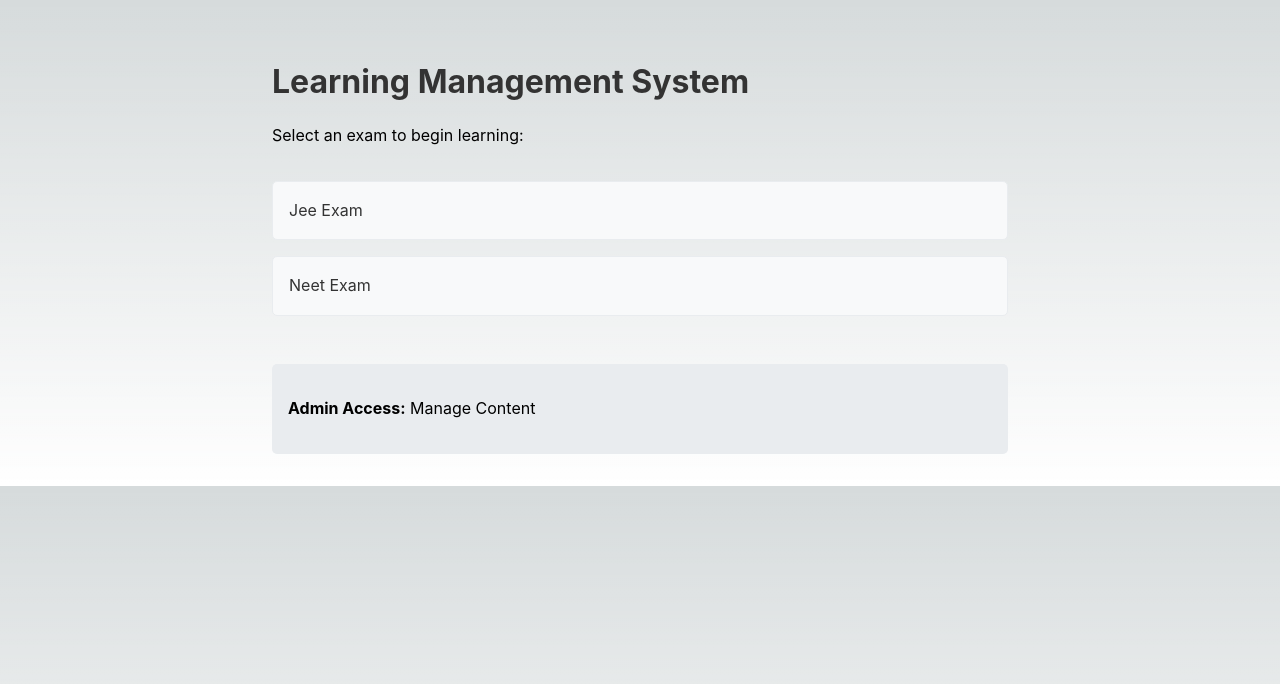
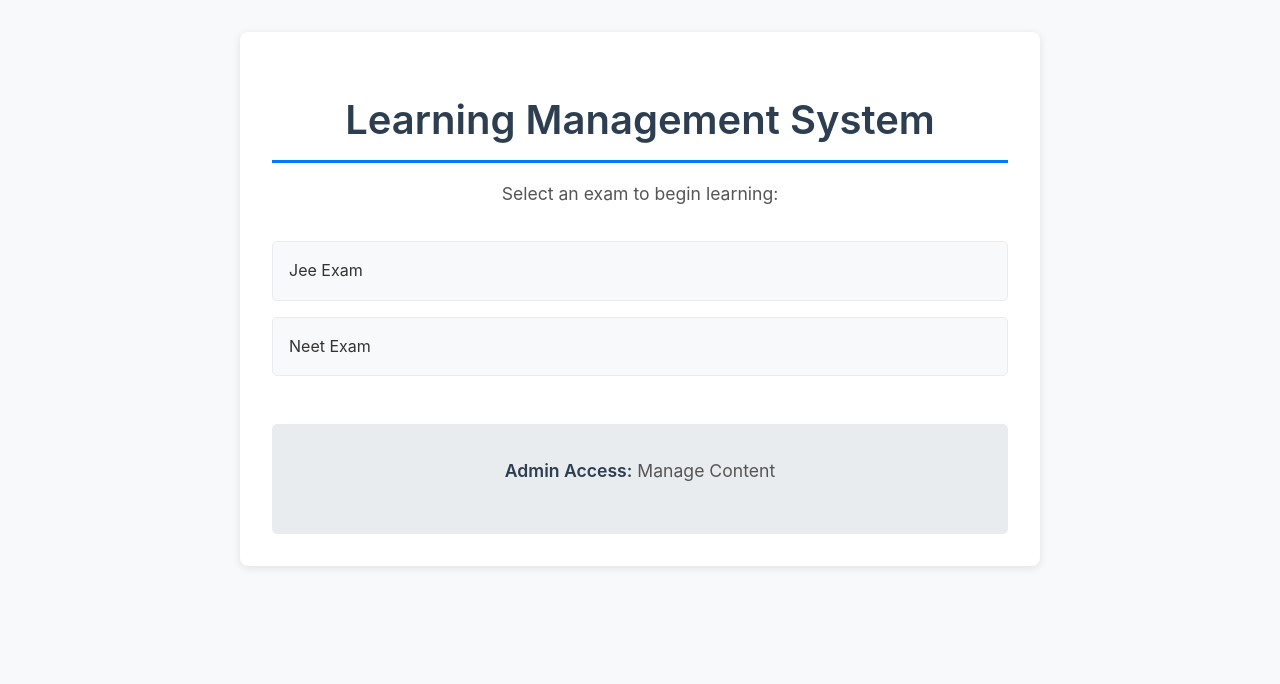
Before and after one commit to balagithub98/lms-nextjs, a Next.js app: page / in a window 1280 px wide. Shown: the top 684 px of the page. Built offline with nearby package versions, Linux system fonts and the light colour scheme.

Commit message:
Fix duplicate headings and improve text visibility
- Remove duplicate H1 tags from all sample data files
- Fix color scheme for better text visibility
- Improve module content styling with white backgrounds
- Add proper contrast and typography hierarchy
- Fix breadcrumb navigation styling

```diff
--- a/data/jee/mathematics/derivatives/basic-rules/module-1/index.json
+++ b/data/jee/mathematics/derivatives/basic-rules/module-1/index.json
@@ -6,7 +6,7 @@
   "module_number": 1,
   "slug": "module-1",
   "title": "Basic Derivative Rules",
-  "content_html": "<h1>Basic Derivative Rules</h1><p>This module covers the fundamental rules for finding derivatives.</p><h2>Power Rule</h2><p>If f(x) = x^n, then f'(x) = nx^(n-1)</p><h2>Constant Rule</h2><p>The derivative of a constant is zero.</p><h2>Sum and Difference Rules</h2><p>The derivative of a sum (or difference) is the sum (or difference) of the derivatives.</p><h2>Product Rule</h2><p>If f(x) = u(x)v(x), then f'(x) = u'(x)v(x) + u(x)v'(x)</p><h2>Quotient Rule</h2><p>If f(x) = u(x)/v(x), then f'(x) = [u'(x)v(x) - u(x)v'(x)] / [v(x)]²</p>",
+  "content_html": "<p>This module covers the fundamental rules for finding derivatives.</p><h2>Power Rule</h2><p>If f(x) = x^n, then f'(x) = nx^(n-1)</p><h2>Constant Rule</h2><p>The derivative of a constant is zero.</p><h2>Sum and Difference Rules</h2><p>The derivative of a sum (or difference) is the sum (or difference) of the derivatives.</p><h2>Product Rule</h2><p>If f(x) = u(x)v(x), then f'(x) = u'(x)v(x) + u(x)v'(x)</p><h2>Quotient Rule</h2><p>If f(x) = u(x)/v(x), then f'(x) = [u'(x)v(x) - u(x)v'(x)] / [v(x)]²</p>",
   "mcqs": [
     {
       "question": "What is the derivative of f(x) = x³?",
--- a/data/jee/mathematics/limits/continuity/module-1/index.json
+++ b/data/jee/mathematics/limits/continuity/module-1/index.json
@@ -6,7 +6,7 @@
   "module_number": 1,
   "slug": "module-1",
   "title": "Limits and Continuity — Basics",
-  "content_html": "<h1>Limits and Continuity</h1><p>This module covers the fundamental concepts of limits and continuity in calculus.</p><h2>What is a Limit?</h2><p>A limit describes the behavior of a function as the input approaches a particular value. It's the value that the function approaches, not necessarily the value it reaches.</p><h2>Key Concepts</h2><ul><li><strong>Left-hand limit:</strong> The limit as x approaches from the left</li><li><strong>Right-hand limit:</strong> The limit as x approaches from the right</li><li><strong>Two-sided limit:</strong> Both left and right limits exist and are equal</li></ul><h2>Continuity</h2><p>A function is continuous at a point if:</p><ol><li>The function is defined at that point</li><li>The limit exists at that point</li><li>The limit equals the function value</li></ol>",
+  "content_html": "<p>This module covers the fundamental concepts of limits and continuity in calculus.</p><h2>What is a Limit?</h2><p>A limit describes the behavior of a function as the input approaches a particular value. It's the value that the function approaches, not necessarily the value it reaches.</p><h2>Key Concepts</h2><ul><li><strong>Left-hand limit:</strong> The limit as x approaches from the left</li><li><strong>Right-hand limit:</strong> The limit as x approaches from the right</li><li><strong>Two-sided limit:</strong> Both left and right limits exist and are equal</li></ul><h2>Continuity</h2><p>A function is continuous at a point if:</p><ol><li>The function is defined at that point</li><li>The limit exists at that point</li><li>The limit equals the function value</li></ol>",
   "mcqs": [
     {
       "question": "What is the limit of (x² - 4)/(x - 2) as x → 2?",
--- a/data/jee/mathematics/limits/continuity/module-2/index.json
+++ b/data/jee/mathematics/limits/continuity/module-2/index.json
@@ -6,7 +6,7 @@
   "module_number": 2,
   "slug": "module-2",
   "title": "Advanced Continuity Concepts",
-  "content_html": "<h1>Advanced Continuity Concepts</h1><p>This module explores more complex aspects of continuity and their applications.</p><h2>Types of Discontinuities</h2><p>There are three main types of discontinuities:</p><ul><li><strong>Removable discontinuity:</strong> The limit exists but doesn't equal the function value</li><li><strong>Jump discontinuity:</strong> Left and right limits exist but are different</li><li><strong>Infinite discontinuity:</strong> The limit approaches infinity</li></ul><h2>Continuity on Intervals</h2><p>A function is continuous on an interval if it's continuous at every point in that interval.</p><h2>Intermediate Value Theorem</h2><p>If f is continuous on [a,b] and k is between f(a) and f(b), then there exists c in (a,b) such that f(c) = k.</p>",
+  "content_html": "<p>This module explores more complex aspects of continuity and their applications.</p><h2>Types of Discontinuities</h2><p>There are three main types of discontinuities:</p><ul><li><strong>Removable discontinuity:</strong> The limit exists but doesn't equal the function value</li><li><strong>Jump discontinuity:</strong> Left and right limits exist but are different</li><li><strong>Infinite discontinuity:</strong> The limit approaches infinity</li></ul><h2>Continuity on Intervals</h2><p>A function is continuous on an interval if it's continuous at every point in that interval.</p><h2>Intermediate Value Theorem</h2><p>If f is continuous on [a,b] and k is between f(a) and f(b), then there exists c in (a,b) such that f(c) = k.</p>",
   "mcqs": [
     {
       "question": "What type of discontinuity does f(x) = (x²-1)/(x-1) have at x = 1?",
--- a/data/jee/physics/mechanics/kinematics/module-1/index.json
+++ b/data/jee/physics/mechanics/kinematics/module-1/index.json
@@ -6,7 +6,7 @@
   "module_number": 1,
   "slug": "module-1",
   "title": "Introduction to Kinematics",
-  "content_html": "<h1>Introduction to Kinematics</h1><p>Kinematics is the branch of physics that describes the motion of objects without considering the forces that cause the motion.</p><h2>Key Concepts</h2><ul><li><strong>Displacement:</strong> The change in position of an object</li><li><strong>Velocity:</strong> The rate of change of displacement</li><li><strong>Acceleration:</strong> The rate of change of velocity</li></ul><h2>Equations of Motion</h2><p>For uniformly accelerated motion:</p><ul><li>v = u + at</li><li>s = ut + ½at²</li><li>v² = u² + 2as</li></ul><p>Where:<br>v = final velocity<br>u = initial velocity<br>a = acceleration<br>t = time<br>s = displacement</p>",
+  "content_html": "<p>Kinematics is the branch of physics that describes the motion of objects without considering the forces that cause the motion.</p><h2>Key Concepts</h2><ul><li><strong>Displacement:</strong> The change in position of an object</li><li><strong>Velocity:</strong> The rate of change of displacement</li><li><strong>Acceleration:</strong> The rate of change of velocity</li></ul><h2>Equations of Motion</h2><p>For uniformly accelerated motion:</p><ul><li>v = u + at</li><li>s = ut + ½at²</li><li>v² = u² + 2as</li></ul><p>Where:<br>v = final velocity<br>u = initial velocity<br>a = acceleration<br>t = time<br>s = displacement</p>",
   "mcqs": [
     {
       "question": "What is the displacement of an object that moves from position x₁ = 5m to x₂ = 12m?",
--- a/data/neet/biology/cell-biology/cell-structure/module-1/index.json
+++ b/data/neet/biology/cell-biology/cell-structure/module-1/index.json
@@ -6,7 +6,7 @@
   "module_number": 1,
   "slug": "module-1",
   "title": "Cell Structure and Organelles",
-  "content_html": "<h1>Cell Structure and Organelles</h1><p>All living organisms are composed of cells, which are the basic structural and functional units of life.</p><h2>Cell Theory</h2><ul><li>All living things are composed of cells</li><li>Cells are the basic units of structure and function</li><li>New cells arise from existing cells</li></ul><h2>Major Organelles</h2><ul><li><strong>Nucleus:</strong> Contains genetic material (DNA)</li><li><strong>Mitochondria:</strong> Powerhouse of the cell, produces ATP</li><li><strong>Endoplasmic Reticulum:</strong> Protein synthesis and transport</li><li><strong>Golgi Apparatus:</strong> Protein modification and packaging</li><li><strong>Ribosomes:</strong> Protein synthesis</li></ul>",
+  "content_html": "<p>All living organisms are composed of cells, which are the basic structural and functional units of life.</p><h2>Cell Theory</h2><ul><li>All living things are composed of cells</li><li>Cells are the basic units of structure and function</li><li>New cells arise from existing cells</li></ul><h2>Major Organelles</h2><ul><li><strong>Nucleus:</strong> Contains genetic material (DNA)</li><li><strong>Mitochondria:</strong> Powerhouse of the cell, produces ATP</li><li><strong>Endoplasmic Reticulum:</strong> Protein synthesis and transport</li><li><strong>Golgi Apparatus:</strong> Protein modification and packaging</li><li><strong>Ribosomes:</strong> Protein synthesis</li></ul>",
   "mcqs": [
     {
       "question": "Which organelle is known as the powerhouse of the cell?",
--- a/styles/globals.css
+++ b/styles/globals.css
@@ -14,13 +14,11 @@ body {
 }
 
 body {
-  color: rgb(var(--foreground-rgb));
-  background: linear-gradient(
-      to bottom,
-      transparent,
-      rgb(var(--background-end-rgb))
-    )
-    rgb(var(--background-start-rgb));
+  color: #333;
+  background: #f8f9fa;
+  margin: 0;
+  padding: 2rem 1rem;
+  min-height: 100vh;
 }
 
 a {
@@ -48,6 +46,10 @@ a {
   margin: 0 auto;
   padding: 2rem;
   line-height: 1.6;
+  background: #ffffff;
+  color: #333;
+  border-radius: 8px;
+  box-shadow: 0 2px 8px rgba(0,0,0,0.1);
 }
 
 .module-content h1,
@@ -55,16 +57,50 @@ a {
 .module-content h3 {
   margin: 1.5rem 0 1rem 0;
   color: #333;
+  font-weight: 600;
+}
+
+.module-content h1 {
+  font-size: 2rem;
+  color: #2c3e50;
+  border-bottom: 3px solid #007bff;
+  padding-bottom: 0.5rem;
+}
+
+.module-content h2 {
+  font-size: 1.5rem;
+  color: #34495e;
+  border-bottom: 2px solid #e9ecef;
+  padding-bottom: 0.3rem;
+}
+
+.module-content h3 {
+  font-size: 1.3rem;
+  color: #495057;
 }
 
 .module-content p {
   margin: 1rem 0;
+  color: #555;
+  font-size: 1.1rem;
+  line-height: 1.7;
 }
 
 .module-content ul,
 .module-content ol {
   margin: 1rem 0;
   padding-left: 2rem;
+  color: #555;
+}
+
+.module-content li {
+  margin: 0.5rem 0;
+  color: #555;
+}
+
+.module-content strong {
+  color: #2c3e50;
+  font-weight: 600;
 }
 
 /* Quiz Styles */
@@ -178,17 +214,23 @@ a {
 .breadcrumb {
   margin: 1rem 0;
   padding: 1rem;
-  background: #f8f9fa;
-  border-radius: 5px;
+  background: #ffffff;
+  border-radius: 8px;
+  border: 1px solid #e9ecef;
+  box-shadow: 0 1px 3px rgba(0,0,0,0.1);
+  color: #666;
+  font-size: 0.95rem;
 }
 
 .breadcrumb a {
   color: #007bff;
-  text-decoration: underline;
+  text-decoration: none;
+  font-weight: 500;
 }
 
 .breadcrumb a:hover {
   color: #0056b3;
+  text-decoration: underline;
 }
 
 /* Link styling */
@@ -200,3 +242,29 @@ a {
 a:hover {
   text-decoration: underline;
 }
+
+/* Home page and navigation pages */
+.module-content {
+  background: #ffffff;
+  border-radius: 8px;
+  box-shadow: 0 2px 8px rgba(0,0,0,0.1);
+  margin: 0 auto;
+  max-width: 800px;
+  padding: 2rem;
+}
+
+.module-content h1 {
+  color: #2c3e50;
+  font-size: 2.5rem;
+  margin-bottom: 1rem;
+  text-align: center;
+  border-bottom: 3px solid #007bff;
+  padding-bottom: 0.5rem;
+}
+
+.module-content p {
+  color: #555;
+  font-size: 1.1rem;
+  text-align: center;
+  margin-bottom: 2rem;
+}
```
